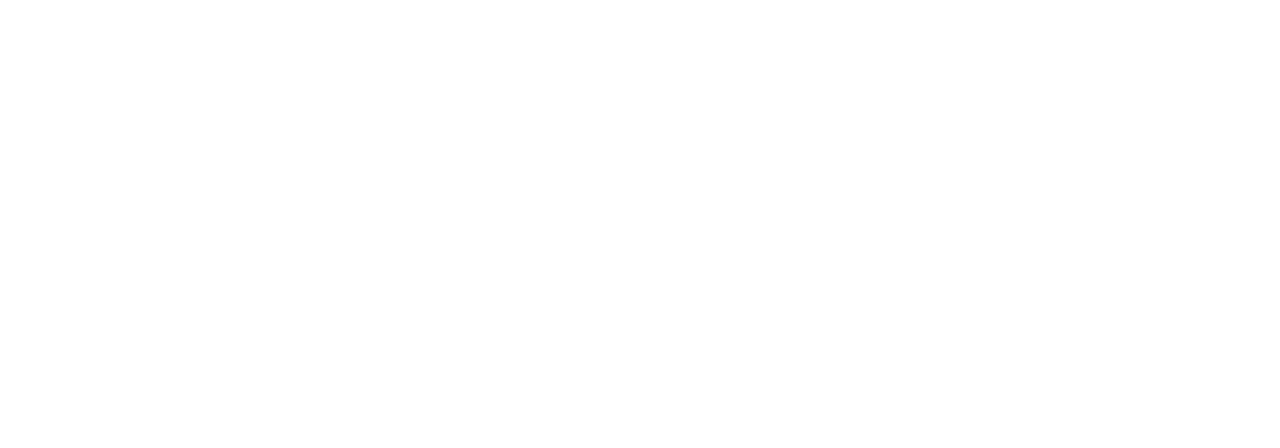
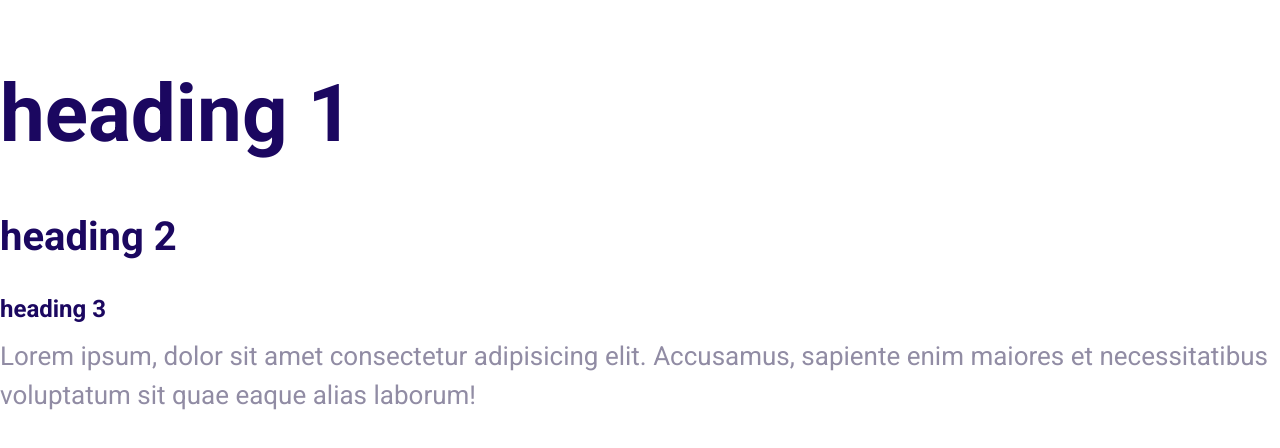
Before and after one commit to festar1985/project_X, a plain HTML site: page index.html in a window 1280 px wide. Drawn offline with Linux system fonts and the light colour scheme.

Commit message:
font rules added

```diff
--- a/CSS/styles.css
+++ b/CSS/styles.css
@@ -5,3 +5,55 @@
   --color-headings: #1b0760;
   --color-body: #918ca4;
 }
+
+html {
+  font-size: 62.5%;
+}
+
+body {
+  font-family: Roboto, Inter, sans-serif;
+  font-size: 2.4rem;
+  line-height: 1.5; /*space between lines 1.5 time font */
+  color: var(--color-body);
+}
+
+h1,
+h2,
+h3 {
+  color: var(--color-headings);
+  margin-bottom: 1rem;
+}
+
+h1 {
+  font-size: 7rem;
+}
+
+h2 {
+  font-size: 4rem;
+}
+
+h3 {
+  font-size: 3rem;
+}
+
+p {
+  margin-top: 0; /* no marging so the header desides what it will be*/
+}
+
+@media screen and (min-width: 1024px) {
+  body {
+    font-size: 2.6rem;
+  }
+
+  h1 {
+    font-size: 8rem;
+  }
+
+  h2 {
+    font-size: 4rem;
+  }
+
+  h3 {
+    font-size: 2.4rem;
+  }
+}
--- a/index.html
+++ b/index.html
@@ -4,8 +4,22 @@
     <meta charset="UTF-8" />
     <meta name="viewport" content="width=device-width, initial-scale=1.0" />
     <title>Document</title>
+    <link rel="preconnect" href="https://fonts.gstatic.com" />
+    <link
+      href="https://fonts.googleapis.com/css2?family=Roboto:ital,wght@0,400;0,700;1,400&display=swap"
+      rel="stylesheet"
+    />
     <link rel="stylesheet" href="CSS/normalize.css" />
     <link rel="stylesheet" href="CSS/styles.css" />
   </head>
-  <body></body>
+  <body>
+    <h1>heading 1</h1>
+    <h2>heading 2</h2>
+    <h3>heading 3</h3>
+    <p>
+      Lorem ipsum, dolor sit amet consectetur adipisicing elit. Accusamus,
+      sapiente enim maiores et necessitatibus voluptatum sit quae eaque alias
+      laborum!
+    </p>
+  </body>
 </html>
```
